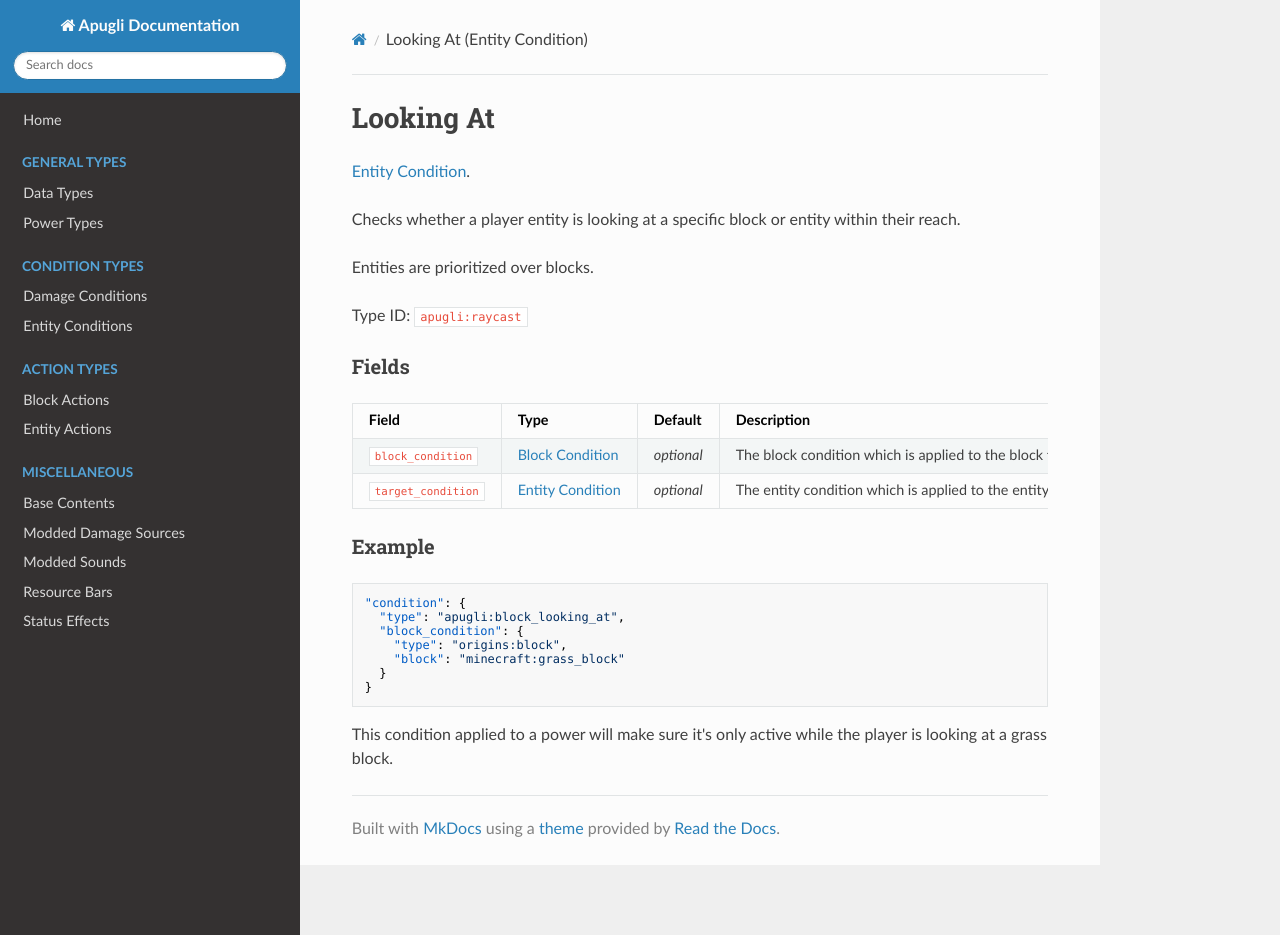
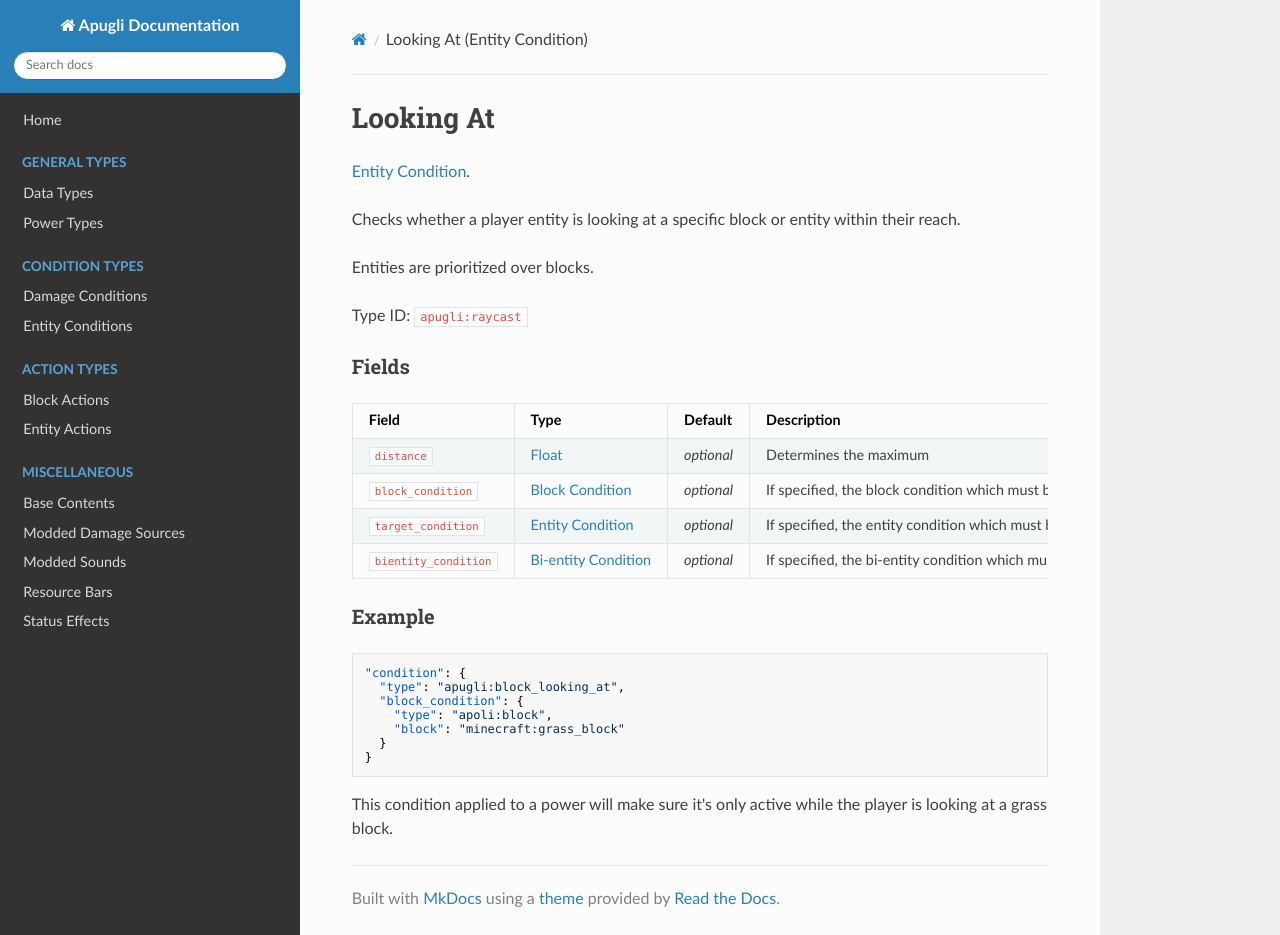
Before and after one commit to MerchantPug/apugli-docs, an MkDocs documentation site: the page built from docs/types/entity_condition_types/raycast.md, in a window 1280 px wide and 935 px high. Built offline with MkDocs 1.6.1, drawn with Linux system fonts in a browser that asks for light colours; nearby versions of some CDN libraries.

Commit message:
Updated raycast.md
- Added new `distance` field
- Added `bientity_condition` field
- Changed origins namespace in example to apoli

````diff
--- a/docs/types/entity_condition_types/raycast.md
+++ b/docs/types/entity_condition_types/raycast.md
@@ -17,15 +17,17 @@ Type ID: `apugli:raycast`
 
 Field  | Type | Default | Description
 -------|------|---------|-------------
-`block_condition` | [Block Condition](https://origins.readthedocs.io/en/latest/types/block_condition_types/) | *optional* | The block condition which is applied to the block the player is looking at.
-`target_condition` | [Entity Condition](https://origins.readthedocs.io/en/latest/types/entity_condition_types/) | *optional* | The entity condition which is applied to the entity the player is looking at.
+`distance` | [Float](https://origins.readthedocs.io/en/latest/types/data_types/float/) | *optional* | Determines the maximum |
+`block_condition` | [Block Condition](https://origins.readthedocs.io/en/latest/types/block_condition_types/) | *optional* | If specified, the block condition which must be fulfilled relating to the block that is hit by the raycast.
+`target_condition` | [Entity Condition](https://origins.readthedocs.io/en/latest/types/entity_condition_types/) | *optional* | If specified, the entity condition which must be fulfilled relating to the entity that is hit by the raycast.
+`bientity_condition` | [Bi-entity Condition](https://origins.readthedocs.io/en/latest/types/bientity_condition_types/) | *optional* | If specified, the bi-entity condition which must be fulfilled relating to the entity the raycast originates from and the entity that was hit by the raycast.
 
 ### Example
 ```json
 "condition": {
   "type": "apugli:block_looking_at",
   "block_condition": {
-    "type": "origins:block",
+    "type": "apoli:block",
     "block": "minecraft:grass_block"
   }
 }
````
